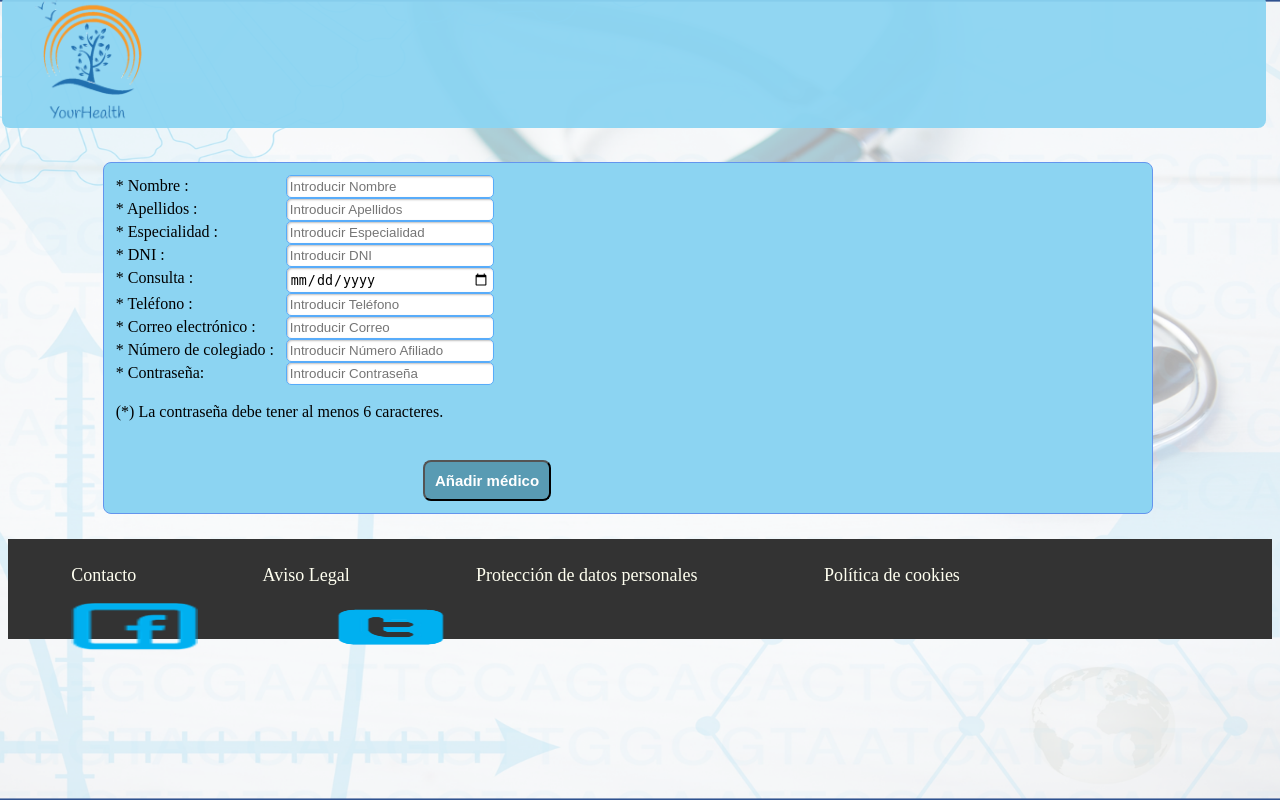
After one commit to AW-Laboratorio/Proyecto, a PHP site: page /addMedico.php in a window 1280 px wide. The commit adds this page. Run offline with PHP 8.4, Linux system fonts and the light colour scheme.

Commit message:
inserta medico

```diff
--- /dev/null
+++ b/addMedico.php
@@ -0,0 +1,81 @@
+<?php
+	require_once __DIR__.'/includes/config.php';
+	/*require_once('includes/ViewScripts/PacientesVista.php');*/
+	use \estatica\includes\Aplicacion as App;
+	use \estatica\includes\ViewScripts\MedicosVista as MV;
+?>
+
+<!DOCTYPE html>
+<html>
+   <head>
+        <title>YourHealth</title>
+        <link rel="shortcut icon" type="image/x-icon" href="img/YourHealthIco.ico" />
+        <link rel="stylesheet" type="text/css" href="css/usuarios.css">
+		<meta charset="utf-8" />
+	<meta name="viewport" content="width=device-width, initial-scale=1.0">
+   </head>
+   <body>
+	<div class="contenedor">
+           <?php
+           	require_once('comun/cabeceraUsuario.php');
+           ?>
+
+		<div class = "cuerpo">
+          <div class = "contenidoAdmin">
+                <form action="includes/Formularios/formAddMedico.php" method="post">
+
+          <div>
+              <label for="nombre" class="align">* Nombre :</label>
+              <input type="text" id="nombre" name="nombre" placeholder="Introducir Nombre" required/>
+          </div>
+
+          <div>
+              <label for="apellido" class="align">* Apellidos :</label>
+              <input type="text" id="apellido" name="apellido" placeholder="Introducir Apellidos" required/>
+          </div>
+
+          <div>
+              <label for="sexo" class="align">* Especialidad : </label>
+              <input type="text" id="especialidad" name="especialidad" placeholder="Introducir Especialidad" required/>
+          </div>
+
+          <div>
+              <label for="dni" class="align">* DNI : </label>
+              <input type="text" id="dni" name = "dni" placeholder="Introducir DNI" minlength="9"  maxlength="9" required/>
+          </div>
+
+          <div>
+              <label for="consulta" class="align">* Consulta :</label>
+              <input type="date" id="consulta" name="consulta" minlength="2"  maxlength="2" required/>
+          </div>
+
+          <div>
+              <label for="telefono" class="align">* Teléfono :</label>
+              <input type="tel" id="telefono" name="telefono" placeholder="Introducir Teléfono"  minlength="9"  maxlength="9" required/>
+          </div>
+
+          <div>
+              <label for="email_addr" class="align">* Correo electrónico :</label>
+              <input type="email" id="email" name="email" placeholder="Introducir Correo" required/>
+          </div>
+
+          <div>
+              <label for="numcol" class="align">* Número de colegiado :</label>
+              <input type="text" id="numcol" name="numcol" placeholder="Introducir Número Afiliado" minlength="10"  maxlength="10" required/>
+          </div>
+
+          <div>
+              <label for="pass" class="align">* Contraseña:</label>
+              <input type="password" id="pass" name="pass" placeholder="Introducir Contraseña" minlength="6" pattern="[A-Za-z0-9@#$%]{6,20}" title="Una contraseña válida es una cadena con una longitud entre 6 y 20 caracteres, donde cada uno consiste en una letra mayúscula o minúscula, un dígito, o los símboloss '@', '#', '$' y '%'" required/>
+              <p>(*) La contraseña debe tener al menos 6 caracteres.</p>
+          </div>
+
+          <button type="submit" class="validar"">Añadir médico</button>
+          </form>
+          </div>
+
+  		</div>
+    <?php include('comun/pie.php');?>
+    </div>
+  </body>
+</html>
--- a/includes/DaoScripts/DaoMedicos.php
+++ b/includes/DaoScripts/DaoMedicos.php
@@ -25,10 +25,10 @@
 			return false;
 		}
 
-		public static function insertaMedico($numSS, $nombre, $apellidos, $dir, $dni, $email, $tfno, $fechaN, $sexo){
+		public static function insertaMedico($numcol, $nombre, $apellidos, $dni, $email, $tfno, $consulta, $especialidad){
 			$app = App::getSingleton();
 			$con = $app->conexionBd();
-			$sql = "INSERT INTO medicos (NumAfiliado, Nombre, Apellidos, Direccion, DNI, Correo, Telefono, FechaNac, Sexo) VALUES ($numSS, $nombre, $apellidos, $dir, $dni, $email, $tfno, $fechaN, $sexo)";
+			$sql = "INSERT INTO medicos (NumColegiado, Nombre, Apellidos, DNI, Consulta, Telefono, Correo, Especialidad) VALUES ($numcol, $nombre, $apellidos, $dni, $email, $tfno, $consulta, $especialidad)";
 			$rs = $con->query($sql) or die ($con->error);
 		}
 
```
Also changed, not shown: includes/Formularios/formAddMedico.php (added, +25 -0 lines), includes/ModelScripts/GestorMedicos.php (+21 -0 lines), includes/ModelScripts/GestorUsuarios.php (+9 -0 lines).
